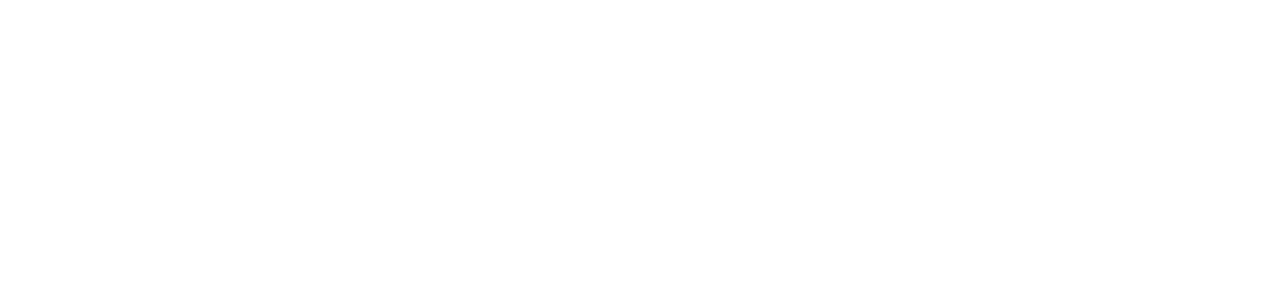
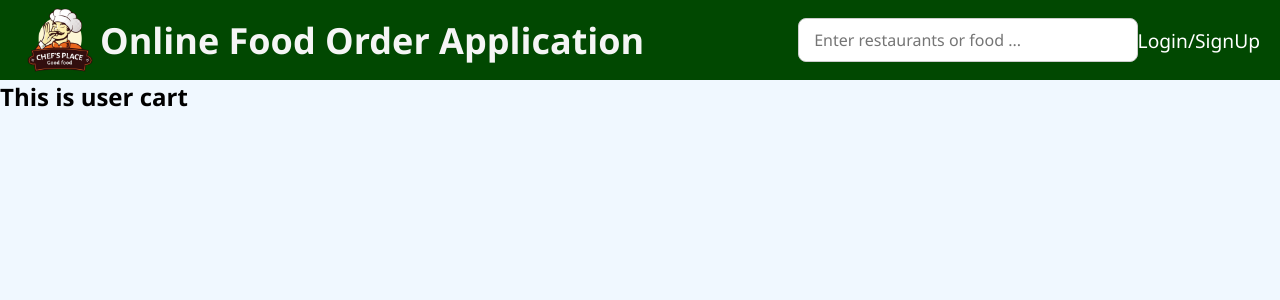
Before and after one commit to uzisharma/OnlineFoodOrderApp-FrontEnd, a React (Vite) app: page /user-cart-details in a window 1280 px wide. Before the commit this address had no page. Shown: the top 300 px of the page. Built offline with nearby package versions, Linux system fonts and the light colour scheme.

Commit message:
dont know

```diff
--- a/package.json
+++ b/package.json
@@ -10,6 +10,7 @@
     "preview": "vite preview"
   },
   "dependencies": {
+    "axios": "^1.11.0",
     "react": "^19.1.0",
     "react-dom": "^19.1.0",
     "react-router": "^7.7.1",
--- a/src/App.jsx
+++ b/src/App.jsx
@@ -9,6 +9,7 @@ import LoginOrRegister from "./pages/LoginOrRegister";
 import UserPage from "./pages/UserPage";
 import Layout from "./Layout";
 import RestaurantPage from "./pages/RestaurantPage";
+import UserCart from "./pages/UserCart";
 function App() {
   return (
     <>
@@ -22,6 +23,7 @@ function App() {
           <Route path="/login" element={<LoginOrRegister />} />
           <Route path="/user-page" element={<UserPage />} />
           <Route path="/res-details" element={<RestaurantPage />} />
+          <Route path="/user-cart-details" element={<UserCart />} />
         </Route>
       </Routes>
     </>
--- a/src/components/LoginForm.jsx
+++ b/src/components/LoginForm.jsx
@@ -3,10 +3,11 @@ import Input, { Button, CheckboxInput } from "./Input";
 import "./style/LoginForm.css";
 import { Link, useNavigate } from "react-router";
 import { useRole } from "../context/RoleContext";
+// import axios from "axios";
 
 export default function LoginForm({ title, setIsLogin, url }) {
   const navigate = useNavigate();
-  const { role, setRole, setIsLogged } = useRole();
+  const { setCartItemCount,role, setRole, setIsLogged, setUserDetails } = useRole();
 
   const inputDetails = [
     { name: "userName", placeholder: "Username", type: "text" },
@@ -32,6 +33,7 @@ export default function LoginForm({ title, setIsLogin, url }) {
     console.log(e.target.checked);
   };
 
+
   const handleSubmit = async (e) => {
     e.preventDefault();
     try {
@@ -43,11 +45,14 @@ export default function LoginForm({ title, setIsLogin, url }) {
       });
 
       if (response.ok) {
-        console.log("Logged in");
+        const data = await response.json();
+        setCartItemCount(data?.data?.userCart?.cartItems?.length);
+        setUserDetails(data?.data)
         setIsLogged(true);
         navigate("/user-page");
       } else {
         console.log("Login Failed");
+        setUserDetails(null);
       }
     } catch (error) {
       console.error("Something went wrong", error);
--- a/src/components/NavBar.jsx
+++ b/src/components/NavBar.jsx
@@ -1,17 +1,24 @@
 import { Link, useNavigate } from "react-router";
 import "./style/NavBar.css";
 import logo from "../assets/logo.png";
+import cartIcon from "../assets/cartIcon.png";
 import { useRole } from "../context/RoleContext";
-import UserService from "./UserService";
 import { Button } from "./Input";
+import SearchBar from "./SearchBar";
 
 export default function NavBar() {
-  const { role, isLogged, setIsLogged } = useRole();
+  const { cartItemCount, role, isLogged, setIsLogged, setUserDetails } =
+    useRole();
   const navigate = useNavigate();
 
   const handleLogOut = () => {
     setIsLogged(false);
+    setUserDetails(null);
     navigate("/");
+  };
+
+  const cartDetailsHandleClick = () => {
+    navigate("/user-cart-details");
   };
 
   return (
@@ -40,7 +47,7 @@ export default function NavBar() {
           </>
         ) : (
           <>
-            <UserService />
+            <SearchBar />
           </>
         )}
         {isLogged ? (
@@ -48,6 +55,10 @@ export default function NavBar() {
             <Button type="submit" onClick={handleLogOut}>
               Log-Out
             </Button>
+            <div className="cart-btn" onClick={cartDetailsHandleClick}>
+              <img src={cartIcon} alt={"cartImg"} width={"60"} height={"60"} />
+              <span>{cartItemCount}</span>
+            </div>
           </>
         ) : (
           <Link className="link-element" to="/login">
--- a/src/components/UserCart.jsx
+++ /dev/null
@@ -1,11 +0,0 @@
-import { useState } from "react";
-import { Button } from "./Input";
-
-export default function UserCart() {
-  const [cartItem] = useState(3);
-  return (
-    <>
-      <Button type="reset">🛒 Cart{` ${cartItem}`}</Button>
-    </>
-  );
-}
--- a/src/components/UserService.jsx
+++ /dev/null
@@ -1,13 +0,0 @@
-import { useRole } from "../context/RoleContext";
-import SearchBar from "./SearchBar";
-import UserCart from "./UserCart";
-
-export default function UserService() {
-  const { isLogged } = useRole();
-  return (
-    <>
-      <SearchBar />
-      {isLogged === "false" && <UserCart />}
-    </>
-  );
-}
--- a/src/components/style/NavBar.css
+++ b/src/components/style/NavBar.css
@@ -39,8 +39,19 @@ nav > .right-container {
   text-decoration: none;
   font-size: larger;
   transition: transform 0.2s ease-in-out;
+
+  &:hover{
+    transform: scale(1.05);
+  }
 }
 
-.right-container>.link-element:hover{
-  transform: scale(1.05);
+.cart-btn{
+  cursor: pointer;
+  position: relative;
+
+  >span{
+    position: absolute;
+    top: 12px;
+    right: 22px;
+  }
 }
--- a/src/context/RoleProvider.jsx
+++ b/src/context/RoleProvider.jsx
@@ -3,10 +3,23 @@ import { RoleContext } from "./RoleContext";
 
 export function RoleProvider({ children }) {
   const [role, setRole] = useState("user");
+  const [cartItemCount, setCartItemCount] = useState(0);
   const [isLogged, setIsLogged] = useState(false);
+  const [userDetails, setUserDetails] = useState({});
 
   return (
-    <RoleContext.Provider value={{ role, setRole, isLogged, setIsLogged }}>
+    <RoleContext.Provider
+      value={{
+        cartItemCount,
+        setCartItemCount,
+        role,
+        setRole,
+        isLogged,
+        setIsLogged,
+        userDetails,
+        setUserDetails,
+      }}
+    >
       {children}
     </RoleContext.Provider>
   );
--- /dev/null
+++ b/src/pages/UserCart.jsx
@@ -0,0 +1,29 @@
+import { useRole } from "../context/RoleContext";
+
+export default function UserCart() {
+  const { userDetails } = useRole();
+  console.log(userDetails?.userCart?.cartItems);
+  //   const data = userDetails?.userCart?.cartItems;
+  return (
+    <>
+      <h2>This is user cart</h2>
+      <div className="user-cart">{<UserCartList />}</div>
+    </>
+  );
+}
+
+export function UserCartList() {
+  const { userDetails } = useRole();
+  const data = userDetails?.userCart?.cartItems;
+  return (
+    <>
+      {data?.map((fd) => (
+        <div className="food-cart" key={fd.id}>
+          <div>{fd?.food?.foodName}</div>
+          <div>{fd?.quantity}</div>
+          <div></div>
+        </div>
+      ))}
+    </>
+  );
+}
--- a/src/pages/UserPage.jsx
+++ b/src/pages/UserPage.jsx
@@ -35,10 +35,6 @@ export default function UserPage() {
     fetchRestaurant();
   }, []);
 
-  useEffect(() => {
-    // console.log(foodList);
-    console.log(resList);
-  }, [resList]);
   return (
     <div className="userPage-container">
       <div className="food-container">
--- a/src/pages/style/RestaurantPage.css
+++ b/src/pages/style/RestaurantPage.css
@@ -49,7 +49,7 @@
 .res-menu > header {
   font-size: 2rem;
   font-weight: 600;
-  margin-left: 1em;
+  margin: 0 0 0.5em 1em;
 }
 
 .menu-list {
```
Also changed, not shown: src/assets/cartIcon.png (added), 1 other file (tests, documents, lock files or other folders).
